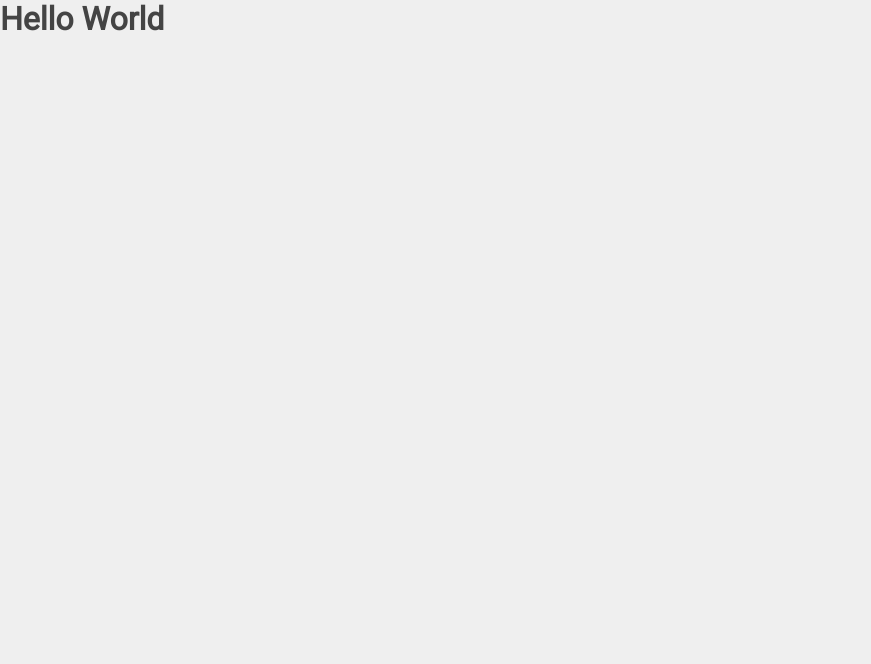
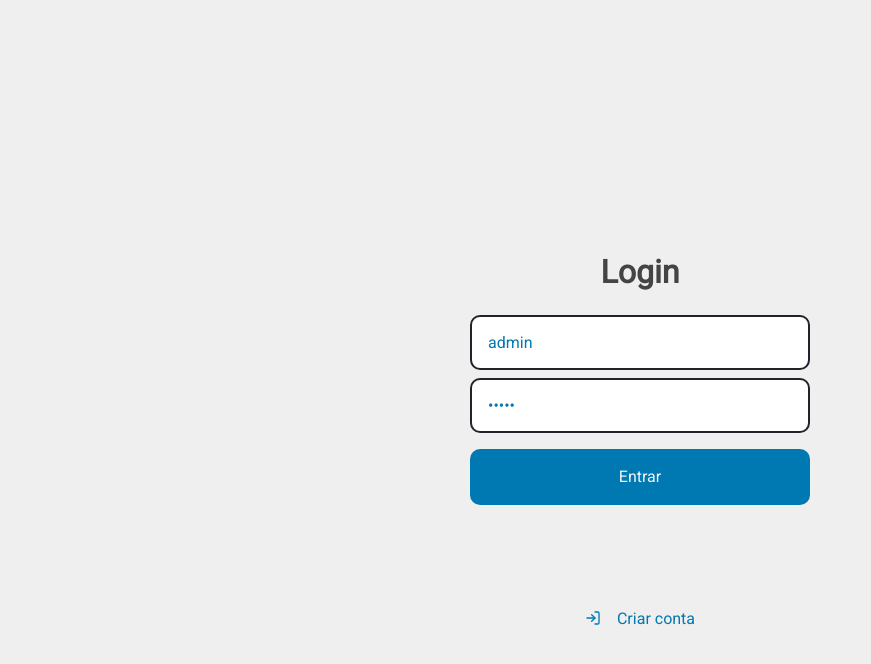
Before and after one commit to 90lucasgabriel/login-custom-hooks, a React (Create React App) app: page / in a window 1280 px wide. Shown: the top 664 px of the page, without its empty margins (0-871 px from the left). Built offline with nearby package versions, Linux system fonts and the light colour scheme.

Commit message:
03 - New: Login page;

```diff
--- a/package.json
+++ b/package.json
@@ -12,8 +12,10 @@
     "@types/react-dom": "^16.9.0",
     "@unform/core": "^2.1.3",
     "@unform/web": "^2.1.3",
+    "polished": "^3.6.5",
     "react": "^16.13.1",
     "react-dom": "^16.13.1",
+    "react-icons": "^3.10.0",
     "react-scripts": "3.4.1",
     "styled-components": "^5.1.1",
     "typescript": "~3.7.2",
--- a/src/App.tsx
+++ b/src/App.tsx
@@ -1,10 +1,12 @@
 import React from 'react';
+
 import GlobalStyle from './styles/global';
+import Login from './pages/Login';
 
 const App: React.FC = () => {
   return (
     <>
-      <h1>Hello World</h1>
+      <Login />
 
       <GlobalStyle />
     </>
--- /dev/null
+++ b/src/pages/Login/index.tsx
@@ -0,0 +1,57 @@
+import React, { useCallback, useState } from 'react';
+import { FiLogIn } from 'react-icons/fi';
+
+import { Container, Content } from './styles';
+
+const Login: React.FC = () => {
+  const [username, setUsername] = useState('admin');
+  const [password, setPassword] = useState('admin');
+
+  const handleSubmit = useCallback(
+    e => {
+      e.preventDefault();
+
+      if (username === 'admin' && password === 'admin') {
+        console.log('login true');
+        return true;
+      }
+
+      console.log('login false');
+      return false;
+    },
+    [username, password],
+  );
+
+  return (
+    <Container>
+      <Content>
+        <form>
+          <h1>Login</h1>
+
+          <input
+            type="text"
+            placeholder="Usuário"
+            value={username}
+            onChange={e => setUsername(e.target.value)}
+          />
+          <input
+            type="password"
+            placeholder="Senha"
+            value={password}
+            onChange={e => setPassword(e.target.value)}
+          />
+          <button type="submit" onClick={e => handleSubmit(e)}>
+            Entrar
+          </button>
+        </form>
+
+        <a href="">
+          <FiLogIn />
+          Criar conta
+        </a>
+      </Content>
+    </Container>
+  );
+};
+
+export default Login;
--- /dev/null
+++ b/src/pages/Login/styles.ts
@@ -0,0 +1,82 @@
+import styled from 'styled-components';
+import { shade } from 'polished';
+
+export const Container = styled.div`
+  display: flex;
+  height: 100vh;
+`;
+
+export const Content = styled.div`
+  display: flex;
+  flex-direction: column;
+  align-items: center;
+  justify-content: center;
+
+  width: 100%;
+
+  form {
+    margin: 80px 0;
+    width: 340px;
+    text-align: center;
+    h1 {
+      margin-bottom: 24px;
+    }
+    input {
+      background: #fff;
+      color: #0079b2;
+      border-radius: 10px;
+      border: 2px solid #232129;
+      padding: 16px;
+      width: 100%;
+      &::placeholder {
+        color: #666360;
+      }
+      & + input {
+        margin-top: 8px;
+      }
+    }
+    button {
+      background: #0079b2;
+      height: 56px;
+      border-radius: 10px;
+      border: 0;
+      padding: 0 16px;
+      color: #f2f2f2;
+      width: 100%;
+      font-weight: 500;
+      margin-top: 16px;
+      transition: background-colors 0.2s;
+      &:hover {
+        background: ${shade(0.2, '#0079b2')};
+      }
+    }
+  }
+
+  a {
+    color: #0079b2;
+    display: block;
+    margin-top: 24px;
+    text-decoration: none;
+    transition: color 0.2s;
+    &:hover {
+      color: ${shade(0.2, '#0079b2')};
+    }
+  }
+
+  > a {
+    color: #0079b2;
+    display: block;
+    margin-top: 24px;
+    text-decoration: none;
+    display: flex;
+    align-items: center;
+
+    transition: color 0.2s;
+    svg {
+      margin-right: 16px;
+    }
+    &:hover {
+      color: ${shade(0.2, '#0079b2')};
+    }
+  }
+`;
```
Also changed, not shown: 1 other file (tests, documents, lock files or other folders).
